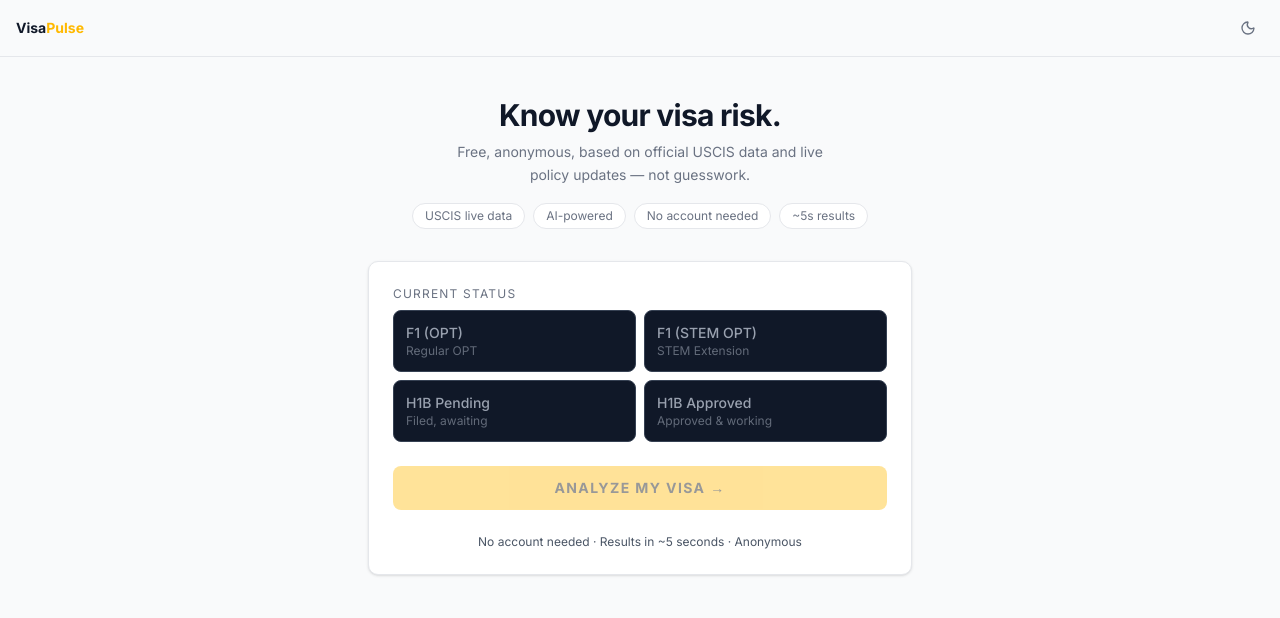
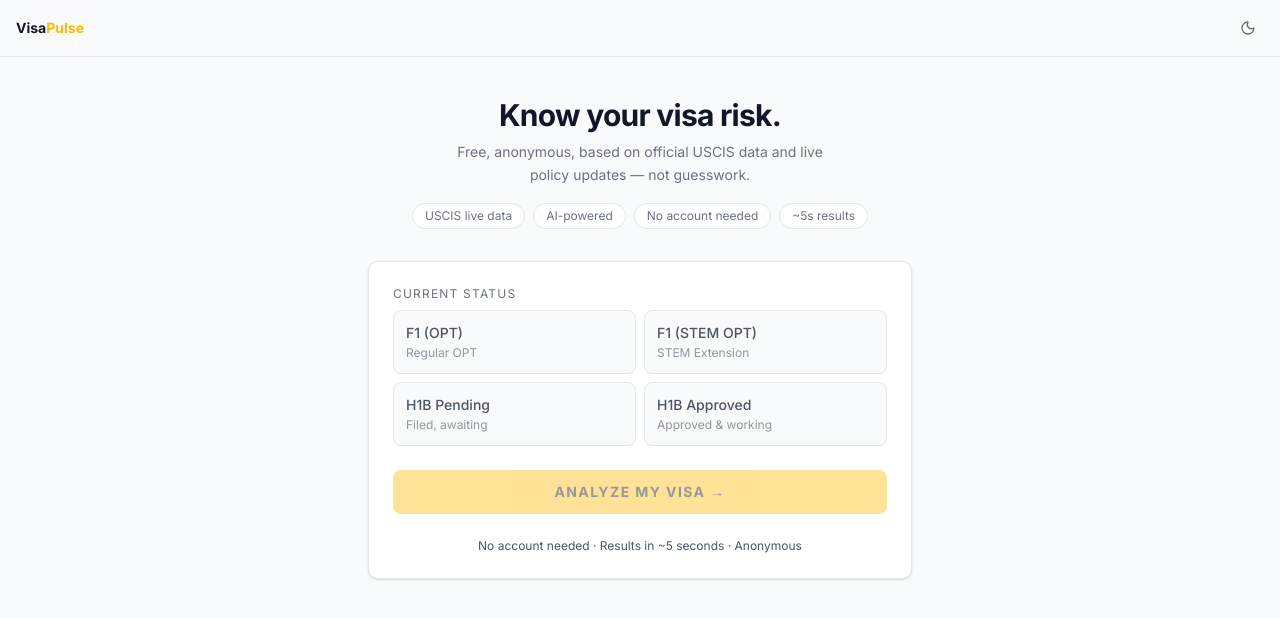
Before and after one commit to harshil-sanghvi/visapulse, a Next.js app: page / in a window 1280 px wide. Shown: the top 618 px of the page. Built offline with nearby package versions, Linux system fonts and the light colour scheme.

Commit message:
feat: StatusSelector — amber selected state, per-status guidance notes

```diff
--- a/components/form/StatusSelector.tsx
+++ b/components/form/StatusSelector.tsx
@@ -1,4 +1,5 @@
 'use client'
+import { useState } from 'react'
 import type { VisaStatus } from '@/lib/types'
 
 const statuses: { value: VisaStatus; label: string; sub: string }[] = [
@@ -8,24 +9,50 @@ const statuses: { value: VisaStatus; label: string; sub: string }[] = [
   { value: 'h1b_approved', label: 'H1B Approved', sub: 'Approved & working' },
 ]
 
-export function StatusSelector({ value, onChange }: { value: VisaStatus | null; onChange: (v: VisaStatus) => void }) {
+const guidanceNotes: Record<VisaStatus, string> = {
+  opt: 'Regular OPT gives you 12 months of work authorization. Your main risk is the H1B lottery — if not selected, you must leave or change status by your OPT expiry date.',
+  stem_opt: 'STEM OPT extends your authorization up to 3 years. If your H1B was filed before your OPT expires, cap-gap protection automatically covers you through Sept 30.',
+  h1b_pending: 'Your H1B petition is filed and awaiting USCIS decision. Do not travel internationally without a valid H1B visa stamp. Premium processing ($2,805) reduces the wait to 15 business days.',
+  h1b_approved: 'Your H1B is approved. Key risks are visa stamp expiry (required for international re-entry) and employer changes. Verify your I-94 reflects H1B status.',
+}
+
+export function StatusSelector({
+  value,
+  onChange,
+}: {
+  value: VisaStatus | null
+  onChange: (v: VisaStatus) => void
+}) {
+  const [hovered, setHovered] = useState<VisaStatus | null>(null)
+  const activeNote = hovered ?? value
+
   return (
+    <div className="space-y-3">
       <div className="grid grid-cols-2 gap-2">
         {statuses.map(s => (
           <button
             key={s.value}
             type="button"
             onClick={() => onChange(s.value)}
+            onMouseEnter={() => setHovered(s.value)}
+            onMouseLeave={() => setHovered(null)}
             className={`rounded-md border px-3 py-3 text-left transition-colors ${
               value === s.value
-              ? 'border-amber-400 bg-blue-900 text-white font-semibold'
-              : 'border-gray-700 bg-gray-900 text-gray-400 hover:border-gray-500'
+                ? 'border-amber-400 bg-amber-950 dark:bg-[#1c1400] text-white'
+                : 'border-gray-200 dark:border-gray-700 bg-gray-50 dark:bg-gray-900 text-gray-600 dark:text-gray-400 hover:border-gray-400 dark:hover:border-gray-500 hover:bg-white dark:hover:bg-[#16161a]'
             }`}
           >
             <div className="text-sm font-medium">{s.label}</div>
-          <div className="text-xs opacity-60">{s.sub}</div>
+            <div className={`text-xs mt-0.5 ${value === s.value ? 'text-amber-400' : 'opacity-60'}`}>{s.sub}</div>
           </button>
         ))}
       </div>
+
+      {activeNote && (
+        <div className="rounded-md border border-green-200 dark:border-green-900 bg-green-50 dark:bg-[#0c1a0c] px-3 py-2.5 text-xs text-green-700 dark:text-green-300 leading-relaxed">
+          {guidanceNotes[activeNote]}
+        </div>
+      )}
+    </div>
   )
 }
```
Lines whose indentation alone changed are shown as unchanged.
